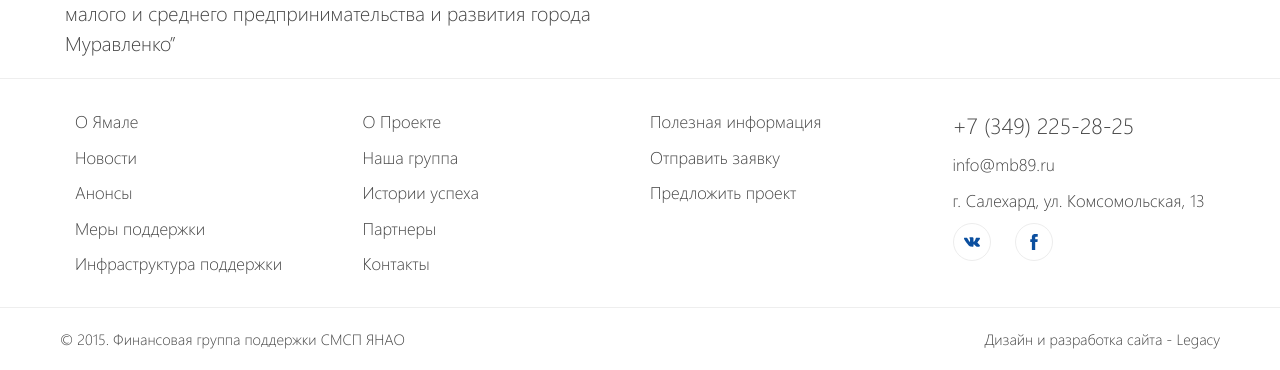
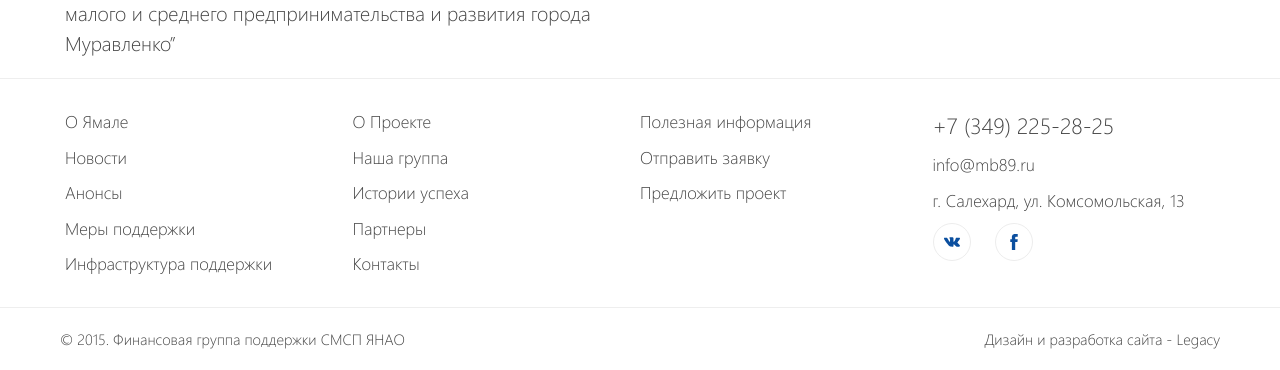
Before and after one commit to CheBurashka334/yamal, a PHP site: page /infrastructure.php in a window 1280 px wide. Shown: the part 1909-2279 px from the top of the page. Run offline with PHP 8.4, Linux system fonts and the light colour scheme.

Commit message:
футер испр

```diff
--- a/footer.php
+++ b/footer.php
@@ -2,7 +2,7 @@
 	<div class="footer">
 		<div class="footer-content">
 			<div class="row container">
-				<div class="footer-menus col l9 m8 hide-on-small-only">
+				<div class="footer-menus row col l9 m8 hide-on-small-only">
 					<ul class="footer-menu col l4 m6">
 						<li class="menu-item"><a href="#" class="menu-link">О Ямале</a></li>
 						<li class="menu-item"><a href="#" class="menu-link">Новости</a></li>
--- a/scss/components/_grid.scss
+++ b/scss/components/_grid.scss
@@ -39,6 +39,10 @@
 		content: "";
 		display: table;
 		clear: both;
+	}
+	&.col {
+		margin-left: - $gutter;
+		margin-right: - $gutter;
 	}
 
 	.col {
--- a/template_styles.css
+++ b/template_styles.css
@@ -1172,7 +1172,12 @@ span.badge {
   display: table;
   clear: both;
 }
-/* line 44, scss/components/_grid.scss */
+/* line 43, scss/components/_grid.scss */
+.row.col {
+  margin-left: -10px;
+  margin-right: -10px;
+}
+/* line 48, scss/components/_grid.scss */
 .row .col {
   float: left;
   box-sizing: border-box;
@@ -1180,303 +1185,303 @@ span.badge {
   padding-left: 20px;
   padding-right: 20px;
 }
-/* line 54, scss/components/_grid.scss */
+/* line 58, scss/components/_grid.scss */
 .row .col.s1 {
   width: 8.33333%;
 }
-/* line 54, scss/components/_grid.scss */
+/* line 58, scss/components/_grid.scss */
 .row .col.s2 {
   width: 16.66667%;
 }
-/* line 54, scss/components/_grid.scss */
+/* line 58, scss/components/_grid.scss */
 .row .col.s3 {
   width: 25%;
 }
-/* line 54, scss/components/_grid.scss */
+/* line 58, scss/components/_grid.scss */
 .row .col.s4 {
   width: 33.33333%;
 }
-/* line 54, scss/components/_grid.scss */
+/* line 58, scss/components/_grid.scss */
 .row .col.s5 {
   width: 41.66667%;
 }
-/* line 54, scss/components/_grid.scss */
+/* line 58, scss/components/_grid.scss */
 .row .col.s6 {
   width: 50%;
 }
-/* line 54, scss/components/_grid.scss */
+/* line 58, scss/components/_grid.scss */
 .row .col.s7 {
   width: 58.33333%;
 }
-/* line 54, scss/components/_grid.scss */
+/* line 58, scss/components/_grid.scss */
 .row .col.s8 {
   width: 66.66667%;
 }
-/* line 54, scss/components/_grid.scss */
+/* line 58, scss/components/_grid.scss */
 .row .col.s9 {
   width: 75%;
 }
-/* line 54, scss/components/_grid.scss */
+/* line 58, scss/components/_grid.scss */
 .row .col.s10 {
   width: 83.33333%;
 }
-/* line 54, scss/components/_grid.scss */
+/* line 58, scss/components/_grid.scss */
 .row .col.s11 {
   width: 91.66667%;
 }
-/* line 54, scss/components/_grid.scss */
+/* line 58, scss/components/_grid.scss */
 .row .col.s12 {
   width: 100%;
 }
-/* line 62, scss/components/_grid.scss */
+/* line 66, scss/components/_grid.scss */
 .row .col.offset-s1 {
   margin-left: 8.33333%;
 }
-/* line 62, scss/components/_grid.scss */
+/* line 66, scss/components/_grid.scss */
 .row .col.offset-s2 {
   margin-left: 16.66667%;
 }
-/* line 62, scss/components/_grid.scss */
+/* line 66, scss/components/_grid.scss */
 .row .col.offset-s3 {
   margin-left: 25%;
 }
-/* line 62, scss/components/_grid.scss */
+/* line 66, scss/components/_grid.scss */
 .row .col.offset-s4 {
   margin-left: 33.33333%;
 }
-/* line 62, scss/components/_grid.scss */
+/* line 66, scss/components/_grid.scss */
 .row .col.offset-s5 {
   margin-left: 41.66667%;
 }
-/* line 62, scss/components/_grid.scss */
+/* line 66, scss/components/_grid.scss */
 .row .col.offset-s6 {
   margin-left: 50%;
 }
-/* line 62, scss/components/_grid.scss */
+/* line 66, scss/components/_grid.scss */
 .row .col.offset-s7 {
   margin-left: 58.33333%;
 }
-/* line 62, scss/components/_grid.scss */
+/* line 66, scss/components/_grid.scss */
 .row .col.offset-s8 {
   margin-left: 66.66667%;
 }
-/* line 62, scss/components/_grid.scss */
+/* line 66, scss/components/_grid.scss */
 .row .col.offset-s9 {
   margin-left: 75%;
 }
-/* line 62, scss/components/_grid.scss */
+/* line 66, scss/components/_grid.scss */
 .row .col.offset-s10 {
   margin-left: 83.33333%;
 }
-/* line 62, scss/components/_grid.scss */
+/* line 66, scss/components/_grid.scss */
 .row .col.offset-s11 {
   margin-left: 91.66667%;
 }
-/* line 62, scss/components/_grid.scss */
+/* line 66, scss/components/_grid.scss */
 .row .col.offset-s12 {
   margin-left: 100%;
 }
 @media only screen and (min-width: 601px) {
-  /* line 44, scss/components/_grid.scss */
+  /* line 48, scss/components/_grid.scss */
   .row .col {
     padding-left: 10px;
     padding-right: 10px;
   }
-  /* line 74, scss/components/_grid.scss */
+  /* line 78, scss/components/_grid.scss */
   .row .col.m1 {
     width: 8.33333%;
   }
-  /* line 74, scss/components/_grid.scss */
+  /* line 78, scss/components/_grid.scss */
   .row .col.m2 {
     width: 16.66667%;
   }
-  /* line 74, scss/components/_grid.scss */
+  /* line 78, scss/components/_grid.scss */
   .row .col.m3 {
     width: 25%;
   }
-  /* line 74, scss/components/_grid.scss */
+  /* line 78, scss/components/_grid.scss */
   .row .col.m4 {
     width: 33.33333%;
   }
-  /* line 74, scss/components/_grid.scss */
+  /* line 78, scss/components/_grid.scss */
   .row .col.m5 {
     width: 41.66667%;
   }
-  /* line 74, scss/components/_grid.scss */
+  /* line 78, scss/components/_grid.scss */
   .row .col.m6 {
     width: 50%;
   }
-  /* line 74, scss/components/_grid.scss */
+  /* line 78, scss/components/_grid.scss */
   .row .col.m7 {
     width: 58.33333%;
   }
-  /* line 74, scss/components/_grid.scss */
+  /* line 78, scss/components/_grid.scss */
   .row .col.m8 {
     width: 66.66667%;
   }
-  /* line 74, scss/components/_grid.scss */
+  /* line 78, scss/components/_grid.scss */
   .row .col.m9 {
     width: 75%;
   }
-  /* line 74, scss/components/_grid.scss */
+  /* line 78, scss/components/_grid.scss */
   .row .col.m10 {
     width: 83.33333%;
   }
-  /* line 74, scss/components/_grid.scss */
+  /* line 78, scss/components/_grid.scss */
   .row .col.m11 {
     width: 91.66667%;
   }
-  /* line 74, scss/components/_grid.scss */
+  /* line 78, scss/components/_grid.scss */
   .row .col.m12 {
     width: 100%;
   }
-  /* line 83, scss/components/_grid.scss */
+  /* line 87, scss/components/_grid.scss */
   .row .col.offset-m1 {
     margin-left: 8.33333%;
   }
-  /* line 83, scss/components/_grid.scss */
+  /* line 87, scss/components/_grid.scss */
   .row .col.offset-m2 {
     margin-left: 16.66667%;
   }
-  /* line 83, scss/components/_grid.scss */
+  /* line 87, scss/components/_grid.scss */
   .row .col.offset-m3 {
     margin-left: 25%;
   }
-  /* line 83, scss/components/_grid.scss */
+  /* line 87, scss/components/_grid.scss */
   .row .col.offset-m4 {
     margin-left: 33.33333%;
   }
-  /* line 83, scss/components/_grid.scss */
+  /* line 87, scss/components/_grid.scss */
   .row .col.offset-m5 {
     margin-left: 41.66667%;
   }
-  /* line 83, scss/components/_grid.scss */
+  /* line 87, scss/components/_grid.scss */
   .row .col.offset-m6 {
     margin-left: 50%;
   }
-  /* line 83, scss/components/_grid.scss */
+  /* line 87, scss/components/_grid.scss */
   .row .col.offset-m7 {
     margin-left: 58.33333%;
   }
-  /* line 83, scss/components/_grid.scss */
+  /* line 87, scss/components/_grid.scss */
   .row .col.offset-m8 {
     margin-left: 66.66667%;
   }
-  /* line 83, scss/components/_grid.scss */
+  /* line 87, scss/components/_grid.scss */
   .row .col.offset-m9 {
     margin-left: 75%;
   }
-  /* line 83, scss/components/_grid.scss */
+  /* line 87, scss/components/_grid.scss */
   .row .col.offset-m10 {
     margin-left: 83.33333%;
   }
-  /* line 83, scss/components/_grid.scss */
+  /* line 87, scss/components/_grid.scss */
   .row .col.offset-m11 {
     margin-left: 91.66667%;
   }
-  /* line 83, scss/components/_grid.scss */
+  /* line 87, scss/components/_grid.scss */
   .row .col.offset-m12 {
     margin-left: 100%;
   }
 }
 @media only screen and (min-width: 993px) {
-  /* line 44, scss/components/_grid.scss */
+  /* line 48, scss/components/_grid.scss */
   .row .col {
     padding: 0 15px;
   }
-  /* line 95, scss/components/_grid.scss */
+  /* line 99, scss/components/_grid.scss */
   .row .col.l1 {
     width: 8.33333%;
   }
-  /* line 95, scss/components/_grid.scss */
+  /* line 99, scss/components/_grid.scss */
   .row .col.l2 {
     width: 16.66667%;
   }
-  /* line 95, scss/components/_grid.scss */
+  /* line 99, scss/components/_grid.scss */
   .row .col.l3 {
     width: 25%;
   }
-  /* line 95, scss/components/_grid.scss */
+  /* line 99, scss/components/_grid.scss */
   .row .col.l4 {
     width: 33.33333%;
   }
-  /* line 95, scss/components/_grid.scss */
+  /* line 99, scss/components/_grid.scss */
   .row .col.l5 {
     width: 41.66667%;
   }
-  /* line 95, scss/components/_grid.scss */
+  /* line 99, scss/components/_grid.scss */
   .row .col.l6 {
     width: 50%;
   }
-  /* line 95, scss/components/_grid.scss */
+  /* line 99, scss/components/_grid.scss */
   .row .col.l7 {
     width: 58.33333%;
   }
-  /* line 95, scss/components/_grid.scss */
+  /* line 99, scss/components/_grid.scss */
   .row .col.l8 {
     width: 66.66667%;
   }
-  /* line 95, scss/components/_grid.scss */
+  /* line 99, scss/components/_grid.scss */
   .row .col.l9 {
     width: 75%;
   }
-  /* line 95, scss/components/_grid.scss */
+  /* line 99, scss/components/_grid.scss */
   .row .col.l10 {
     width: 83.33333%;
   }
-  /* line 95, scss/components/_grid.scss */
+  /* line 99, scss/components/_grid.scss */
   .row .col.l11 {
     width: 91.66667%;
   }
-  /* line 95, scss/components/_grid.scss */
+  /* line 99, scss/components/_grid.scss */
   .row .col.l12 {
     width: 100%;
   }
-  /* line 103, scss/components/_grid.scss */
+  /* line 107, scss/components/_grid.scss */
   .row .col.offset-l1 {
     margin-left: 8.33333%;
   }
-  /* line 103, scss/components/_grid.scss */
+  /* line 107, scss/components/_grid.scss */
   .row .col.offset-l2 {
     margin-left: 16.66667%;
   }
-  /* line 103, scss/components/_grid.scss */
+  /* line 107, scss/components/_grid.scss */
   .row .col.offset-l3 {
     margin-left: 25%;
   }
-  /* line 103, scss/components/_grid.scss */
+  /* line 107, scss/components/_grid.scss */
   .row .col.offset-l4 {
     margin-left: 33.33333%;
   }
-  /* line 103, scss/components/_grid.scss */
+  /* line 107, scss/components/_grid.scss */
   .row .col.offset-l5 {
     margin-left: 41.66667%;
   }
-  /* line 103, scss/components/_grid.scss */
+  /* line 107, scss/components/_grid.scss */
   .row .col.offset-l6 {
     margin-left: 50%;
   }
-  /* line 103, scss/components/_grid.scss */
+  /* line 107, scss/components/_grid.scss */
   .row .col.offset-l7 {
     margin-left: 58.33333%;
   }
-  /* line 103, scss/components/_grid.scss */
+  /* line 107, scss/components/_grid.scss */
   .row .col.offset-l8 {
     margin-left: 66.66667%;
   }
-  /* line 103, scss/components/_grid.scss */
+  /* line 107, scss/components/_grid.scss */
   .row .col.offset-l9 {
     margin-left: 75%;
   }
-  /* line 103, scss/components/_grid.scss */
+  /* line 107, scss/components/_grid.scss */
   .row .col.offset-l10 {
     margin-left: 83.33333%;
   }
-  /* line 103, scss/components/_grid.scss */
+  /* line 107, scss/components/_grid.scss */
   .row .col.offset-l11 {
     margin-left: 91.66667%;
   }
-  /* line 103, scss/components/_grid.scss */
+  /* line 107, scss/components/_grid.scss */
   .row .col.offset-l12 {
     margin-left: 100%;
   }
@@ -1486,88 +1491,88 @@ span.badge {
   Media Query Classes
 **********************/
 @media only screen and (max-width: 600px) {
-  /* line 115, scss/components/_grid.scss */
+  /* line 119, scss/components/_grid.scss */
   .hide-on-small-only, .hide-on-small-and-down {
     display: none !important;
   }
 }
 
 @media only screen and (max-width: 992px) {
-  /* line 120, scss/components/_grid.scss */
+  /* line 124, scss/components/_grid.scss */
   .hide-on-med-and-down {
     display: none !important;
   }
 }
 
 @media only screen and (min-width: 601px) {
-  /* line 125, scss/components/_grid.scss */
+  /* line 129, scss/components/_grid.scss */
   .hide-on-med-and-up {
     display: none !important;
   }
 }
 
 @media only screen and (min-width: 600px) and (max-width: 992px) {
-  /* line 130, scss/components/_grid.scss */
+  /* line 134, scss/components/_grid.scss */
   .hide-on-med-only {
     display: none !important;
   }
 }
 
 @media only screen and (min-width: 993px) {
-  /* line 135, scss/components/_grid.scss */
+  /* line 139, scss/components/_grid.scss */
   .hide-on-large-only {
     display: none !important;
   }
 }
 
 @media only screen and (min-width: 993px) {
-  /* line 140, scss/components/_grid.scss */
+  /* line 144, scss/components/_grid.scss */
   .show-on-large {
     display: initial !important;
   }
 }
 
 @media only screen and (min-width: 600px) and (max-width: 992px) {
-  /* line 145, scss/components/_grid.scss */
+  /* line 149, scss/components/_grid.scss */
   .show-on-medium {
     display: initial !important;
   }
 }
 
 @media only screen and (max-width: 600px) {
-  /* line 150, scss/components/_grid.scss */
+  /* line 154, scss/components/_grid.scss */
   .show-on-small {
     display: initial !important;
   }
 }
 
 @media only screen and (min-width: 601px) {
-  /* line 155, scss/components/_grid.scss */
+  /* line 159, scss/components/_grid.scss */
   .show-on-medium-and-up {
     display: initial !important;
   }
 }
 
 @media only screen and (max-width: 992px) {
-  /* line 160, scss/components/_grid.scss */
+  /* line 164, scss/components/_grid.scss */
   .show-on-medium-and-down {
     display: initial !important;
   }
 }
 
-/* line 165, scss/components/_grid.scss */
+/* line 169, scss/components/_grid.scss */
 .full-width {
   width: 100vw;
   margin-left: calc(-1*(100vw - 100%)/2);
 }
 
 @media only screen and (max-width: 600px) {
-  /* line 170, scss/components/_grid.scss */
+  /* line 174, scss/components/_grid.scss */
   .s-full-width {
     width: 100vw;
     margin-left: calc(-1*(100vw - 100%)/2);
   }
-  /* line 174, scss/components/_grid.scss */
+  /* line 178, scss/components/_grid.scss */
   .s-full-width .col {
     padding-left: 20px;
     padding-right: 20px;
@@ -1577,7 +1582,7 @@ span.badge {
 }
 
 @media only screen and (min-width: 601px) and (max-width: 992px) {
-  /* line 182, scss/components/_grid.scss */
+  /* line 186, scss/components/_grid.scss */
   .m-full-width {
     width: 100vw;
     margin-left: calc(-1*(100vw - 100%)/2);
@@ -1585,7 +1590,7 @@ span.badge {
 }
 
 @media only screen and (min-width: 993px) {
-  /* line 188, scss/components/_grid.scss */
+  /* line 192, scss/components/_grid.scss */
   .l-full-width {
     width: 100vw;
     margin-left: calc(-1*(100vw - 100%)/2);
```
